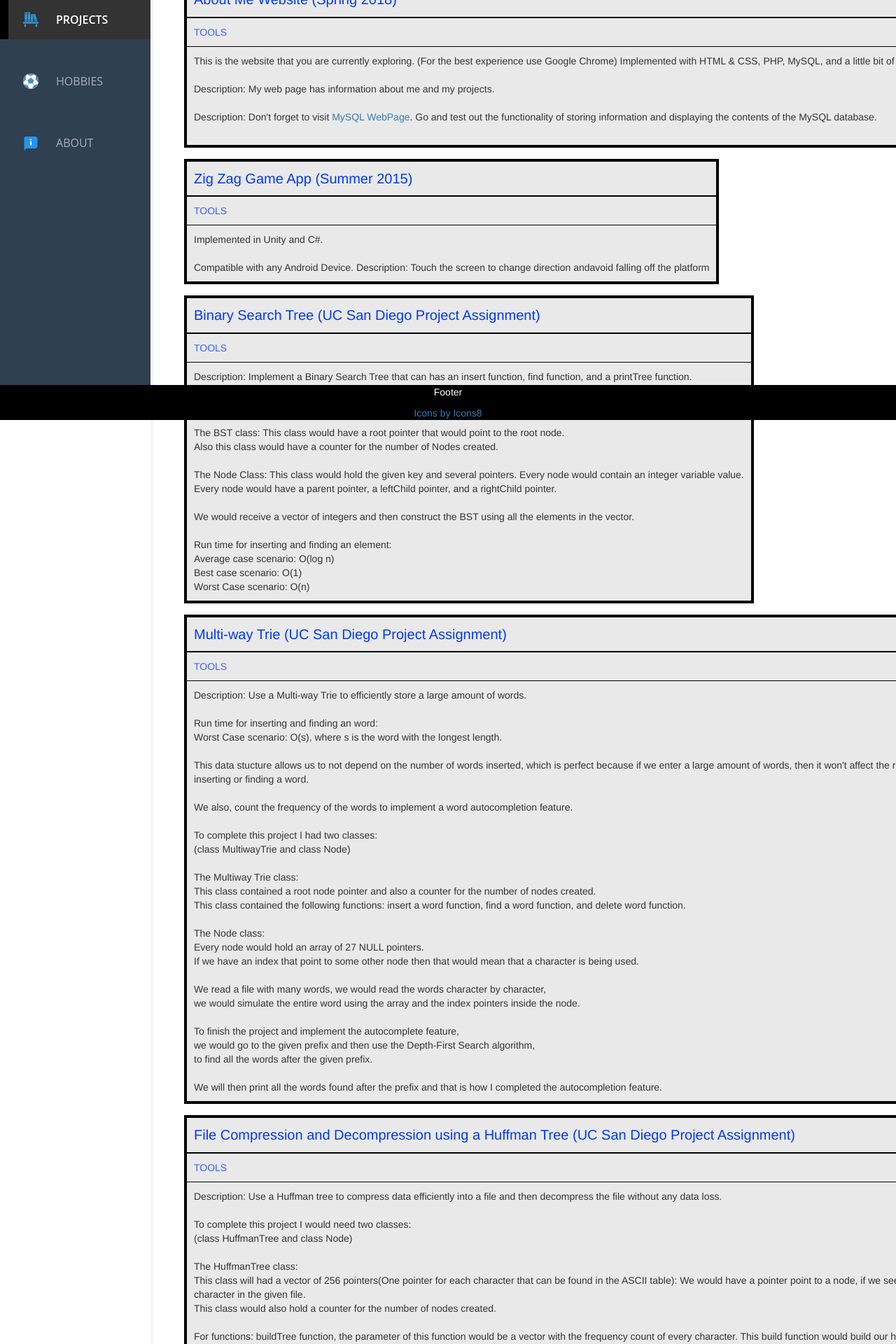
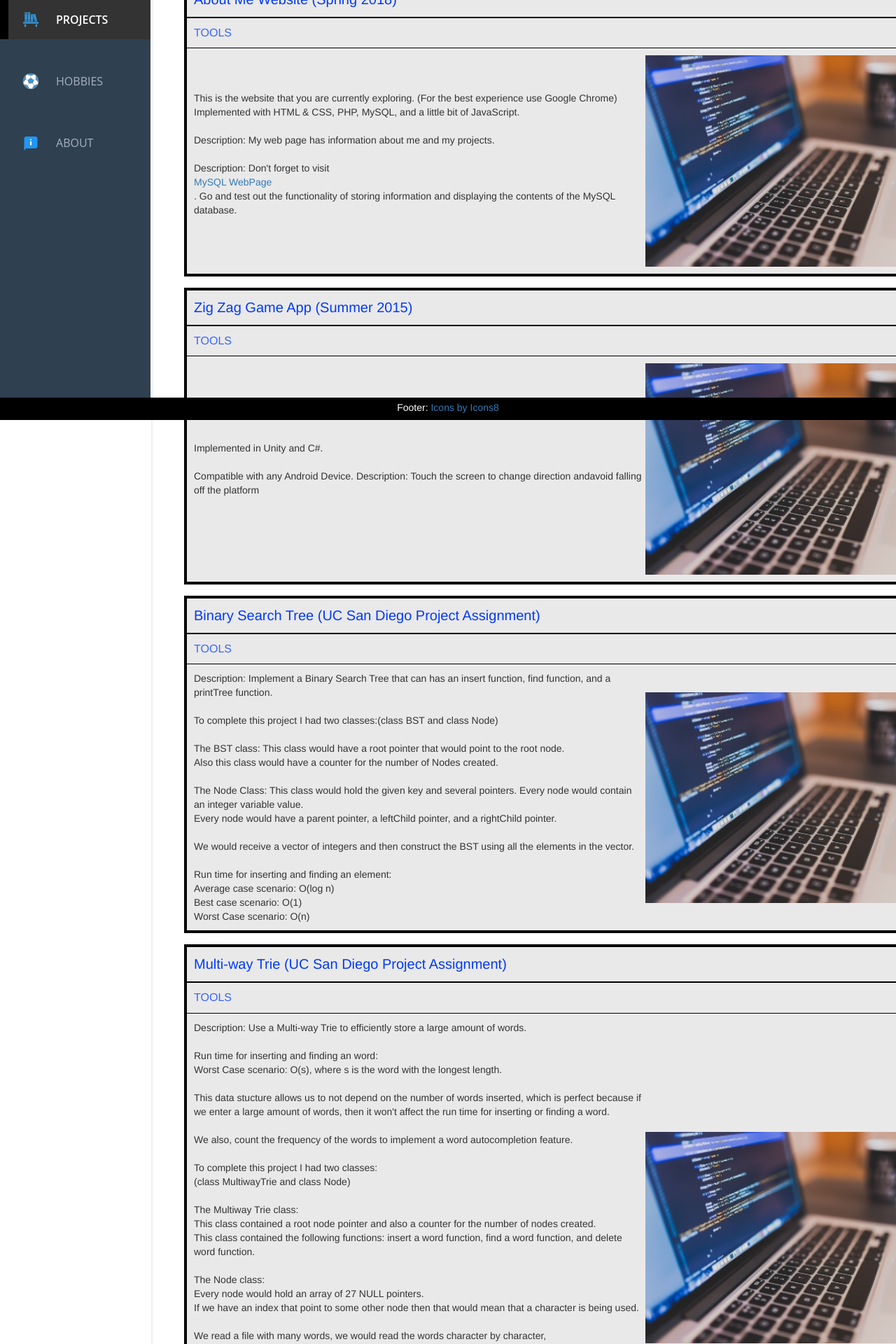
Before and after one commit to mezamarco/AngularMyWebsite, an Angular app: page /projects in a window 1280 px wide. Shown: the part 200-2120 px from the top of the page at 70% size. Built offline with nearby package versions, Linux system fonts and the light colour scheme.

Commit message:
Modified project components

```diff
--- a/src/app/app.component.scss
+++ b/src/app/app.component.scss
@@ -67,6 +67,7 @@ app-footer {
   bottom: 0;
   width: 100%;
   z-index: 1;
+  height:32px;
 }
 
 
--- a/src/app/core/footer/footer.component.html
+++ b/src/app/core/footer/footer.component.html
@@ -1,2 +1,2 @@
-<p>Footer</p>
+Footer:
 <a href="https://icons8.com/icon/82796/home" target="_blank">Icons by Icons8</a>
--- a/src/app/core/footer/footer.component.scss
+++ b/src/app/core/footer/footer.component.scss
@@ -1,7 +1,7 @@
 :host {
   background: #000000;
   color: white;
-  padding: 0 16px;
+  padding: 4px 0;
   box-sizing: border-box;
   text-align: center;
 }
--- a/src/app/projects/projects.component.html
+++ b/src/app/projects/projects.component.html
@@ -4,42 +4,58 @@
 
   <table class="projectTable">
     <th class="title">About Me Website (Spring 2018)</th>
-    <tr class ="tools">
-        <td>TOOLS</td>
+    <tr>
+        <td class ="tools">TOOLS</td>
     </tr>
     <tr>
       <td>
+        <div class="tableBodyContainer">
+              <div class="column">
                   This is the website that you are currently exploring.
                   (For the best experience use Google Chrome)
                   Implemented with HTML & CSS, PHP, MySQL, and a little bit of JavaScript.<br/><br/>
                   Description: My web page has information about me and my projects.<br/><br/>
                   Description: Don't forget to visit  <a href = "./addstudent.php" target = "_blank" title = "Database Page">MySQL WebPage</a>.
                   Go and test out the functionality of storing information and displaying the contents of the MySQL database.<br/><br/>
+                </div>
+                <div class="column">
+                  <img src = "assets/images/code2.jpg" alt = "code2">
+                </div>
+        </div>
       </td>
     </tr>
 </table>
 
   <table class="projectTable">
     <th class="title">Zig Zag Game App (Summer 2015)</th>
-    <tr class ="tools">
-      <td>TOOLS</td>
+    <tr>
+        <td class ="tools">TOOLS</td>
     </tr>
     <tr>
       <td>
+        <div class="tableBodyContainer">
+              <div class="column">
         Implemented in Unity and C#. <br/><br/>
         Compatible with any Android Device.
         Description: Touch the screen to change direction andavoid falling off the platform
+      </div>
+      <div class="column">
+        <img src = "assets/images/code2.jpg" alt = "code2">
+      </div>
+</div>
 </td>
 </tr>
 </table>
 
   <table class="projectTable">
     <th class="title">Binary Search Tree (UC San Diego Project Assignment)</th>
-    <tr class ="tools">
-      <td>TOOLS</td>
+    <tr>
+        <td class ="tools">TOOLS</td>
     </tr>
     <tr>
       <td>
+        <div class="tableBodyContainer">
+              <div class="column">
         Description: Implement a Binary Search Tree that can has an insert function, find function, and a printTree function.
         <br/><br/>To complete this project I had two classes:(class BST and class Node)<br /><br />
         The BST class: This class would have a root pointer that would point to the root node.<br/>
@@ -54,17 +70,24 @@
         Average case scenario:  O(log n)<br/>
         Best case scenario: O(1)<br/>
         Worst Case scenario: O(n)<br/>
+      </div>
+      <div class="column">
+        <img src = "assets/images/code2.jpg" alt = "code2">
+      </div>
+</div>
 </td>
 </tr>
 </table>
 
   <table class="projectTable">
     <th class="title">Multi-way Trie (UC San Diego Project Assignment)</th>
-    <tr class ="tools">
-      <td>TOOLS</td>
+    <tr>
+        <td class ="tools">TOOLS</td>
     </tr>
     <tr>
       <td>
+        <div class="tableBodyContainer">
+              <div class="column">
         Description: Use a Multi-way Trie to efficiently store a large amount of words.<br/>
         <br/> Run time for inserting and finding an word:<br/>
         Worst Case scenario: O(s), where s is the word with the longest length.<br/>
@@ -94,6 +117,11 @@
         we would go to the given prefix and then use the Depth-First Search algorithm,
         <br/>to find all the words after the given prefix.<br/><br/>We will then print all the words found after the prefix
         and that is how I completed the autocompletion feature.<br/>
+      </div>
+      <div class="column">
+        <img src = "assets/images/code2.jpg" alt = "code2">
+      </div>
+</div>
 </td>
 </tr>
 </table>
@@ -101,11 +129,13 @@
 
   <table class="projectTable">
     <th class="title">File Compression and Decompression using a Huffman Tree (UC San Diego Project Assignment)</th>
-    <tr class ="tools">
-      <td>TOOLS</td>
+    <tr>
+        <td class ="tools">TOOLS</td>
     </tr>
     <tr>
       <td>
+        <div class="tableBodyContainer">
+              <div class="column">
         Description: Use a Huffman tree to compress data efficiently into a file and then decompress the file without any data loss.<br/><br/>
 
         To complete this project I would need two classes: <br/>(class HuffmanTree and class Node) <br/><br />
@@ -128,19 +158,24 @@
         The decompress file:
         Rebuild the same Huffman tree by using the frequency data from the compressed file.<br/>
         Take the encoded message and decode it using the Huffman tree. The end result would be the original file.
+      </div>
+      <div class="column">
+        <img src = "assets/images/code2.jpg" alt = "code2">
+      </div>
+</div>
 </td>
 </tr>
 </table>
 
-
-
   <table class="projectTable">
     <th class="title">Six Degrees of Kevin Bacon (UC San Diego Project Assignment)</th>
-    <tr class ="tools">
-      <td>TOOLS</td>
+    <tr>
+        <td class ="tools">TOOLS</td>
     </tr>
     <tr>
       <td>
+        <div class="tableBodyContainer">
+              <div class="column">
         Description: Six Degrees of Kevin Bacon is a parlor game based on the "six degrees of separation" concept,<br/>which posits that any two people on Earth are six or fewer acquaintance links apart.<br/><br/>
         The goal is to find the Bacon Number, which is the separation number between Kevin Bacon and another hollywood star.<br/><br/>
         To complete this project I had two classes: (class Graph and class Node)<br/><br/>
@@ -150,6 +185,11 @@
         <br />I implemeted a makeEdges function, this function would take in the entire graph and create the imaginary edges.
         <br />To find the bacon number, I would run the Breadth First Search algorithm, to find the shortest paths between Kevin Bacon and the other hollywood actor.
         <br />The number of traversed nodes using this shortest path would be the Keving Bacon number for given hollywood actor.
+      </div>
+      <div class="column">
+        <img src = "assets/images/code2.jpg" alt = "code2">
+      </div>
+</div>
 </td>
 </tr>
 </table>
--- a/src/app/projects/projects.component.scss
+++ b/src/app/projects/projects.component.scss
@@ -11,6 +11,7 @@
   margin: 8px;
   border: solid 4px black;
   background-color: rgba(224, 223, 223, 0.678);
+  width: 100%
 }
 
 
@@ -28,11 +29,27 @@
   color: rgb(53, 100, 255);
   font-size: 16px;
   padding: 10px;
+}
+
+.tableBodyContainer {
+  display: flex;
+  flex-direction: row;
+  flex-wrap: wrap;
+  width: 100%;
+  padding:10px;
+  justify-content: center;
+  align-items: center;
+  height: 100%;
 
 }
 
-td{
-  text-align:left;
-  font-size: 14px;
-  padding: 10px;
+.column:first-child  {
+  display: flex;
+  flex-direction: column;
+  flex: 1;
 }
+.column:last-child  {
+  display: flex;
+  flex-direction: column;
+  flex:.7;
+}
--- a/src/assets/cicd.json
+++ b/src/assets/cicd.json
@@ -3,7 +3,7 @@
     "skills":[
         {
             "icon": "img",
-            "name": "Azure DevOps (Proficient)"
+            "name": "Azure DevOps"
         }
     ]
 }
--- a/src/assets/databases.json
+++ b/src/assets/databases.json
@@ -3,11 +3,11 @@
     "skills":[
         {
             "icon": "img",
-            "name": "SQL Server (Proficient)"
+            "name": "SQL Server"
         },
         {
             "icon": "img",
-            "name": "MySQL (Prior experience)"
+            "name": "MySQL"
         }
     ]
 }
--- a/src/assets/developmentTools.json
+++ b/src/assets/developmentTools.json
@@ -3,7 +3,7 @@
     "skills":[
         {
         "icon": "img",
-        "name": "Visual Studio (Proficient)"
+        "name": "Visual Studio"
     },
     {
         "icon": "img",
--- a/src/assets/frameworks.json
+++ b/src/assets/frameworks.json
@@ -3,7 +3,7 @@
     "skills":[
         {
             "icon": "img",
-            "name": "Angular(Prior Experience)"
+            "name": "Angular"
         }
     ]
 }
```
Also changed, not shown: src/assets/languages.json (+7 -7 lines), 9 other files (tests, documents, lock files or other folders). Lines whose indentation alone changed are shown as unchanged.
